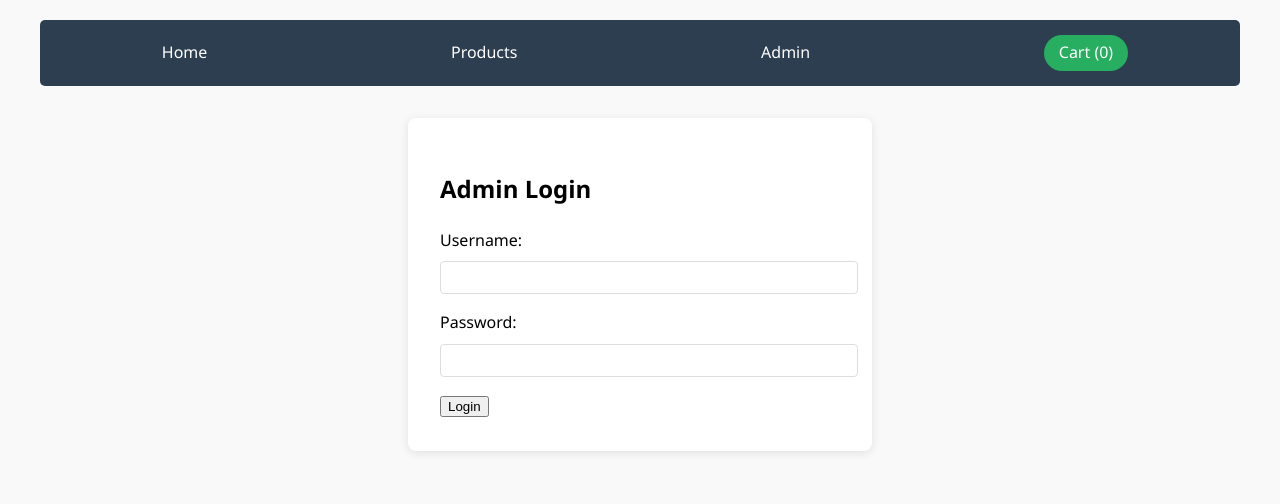
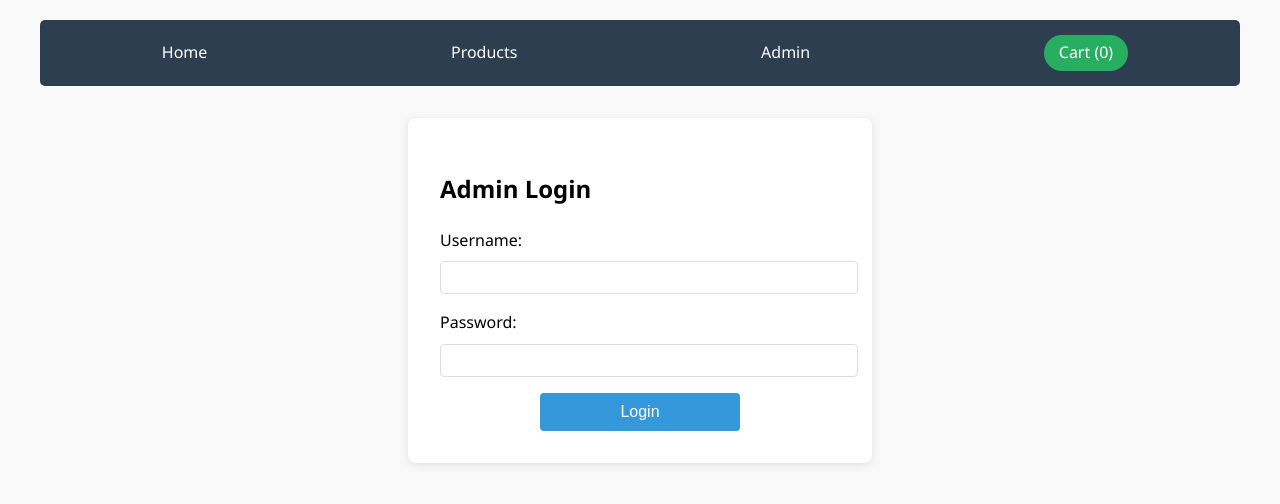
Before and after one commit to briancheruiyot-spec/Grocery-Shopping-App, a React (Vite) app: page /admin/login in a window 1280 px wide. Shown: the top 504 px of the page. Built offline with nearby package versions, Linux system fonts and the light colour scheme.

Commit message:
new stylings

```diff
--- a/src/components/AdminLogin.jsx
+++ b/src/components/AdminLogin.jsx
@@ -39,7 +39,7 @@ function AdminLogin({ onLogin }) {
           />
         </div>
         {error && <div className="error-message">{error}</div>}
-        <button type="submit">Login</button>
+        <button id="login-btn" type="submit">Login</button>
       </form>
     </div>
   );
--- a/src/index.css
+++ b/src/index.css
@@ -419,6 +419,7 @@ body {
   background: white;
   border-radius: 8px;
   box-shadow: 0 2px 10px rgba(0,0,0,0.1);
+  color: #2ecc71;
 }
 
 .admin-tabs {
@@ -434,7 +435,9 @@ body {
   cursor: pointer;
   font-size: 1rem;
   border-bottom: 3px solid transparent;
-}
+  color: #2c3e50;
+  transition: border-color 0.3s, color 0.3s;
+  }
 
 .admin-tabs button.active {
   border-bottom: 3px solid #3498db;
@@ -473,6 +476,7 @@ body {
   background: white;
   border-radius: 8px;
   box-shadow: 0 2px 10px rgba(0,0,0,0.1);
+
 }
 
 .form-group {
@@ -489,6 +493,20 @@ body {
   padding: 8px;
   border: 1px solid #ddd;
   border-radius: 4px;
+}
+
+#login-btn{
+  background-color: #3498db;
+  color: white;
+  border: none;
+  padding: 10px;
+  border-radius: 4px;
+  cursor: pointer;
+  width: 50%;
+  margin: 0 auto;
+  display: block;
+  font-size: 1rem;
+  font-weight: 500;
 }
 
 .error-message {
@@ -529,7 +547,9 @@ body {
 /* Search Box */
 .search-box {
   position: relative;
-  margin-bottom: 20px;
+  margin-bottom: 10px;
+  background: white;
+  width: 80%;
 }
 
 .search-box input {
```
